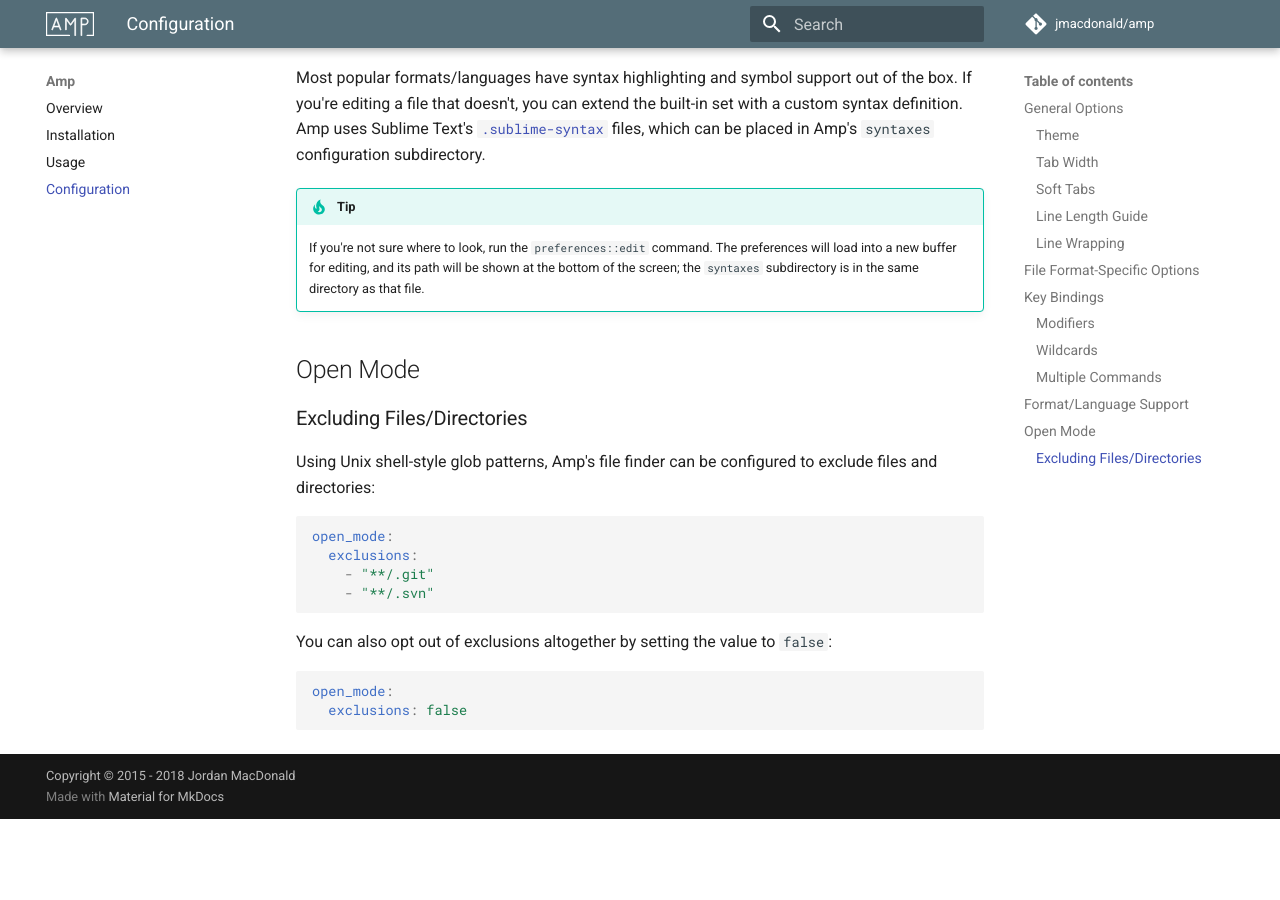
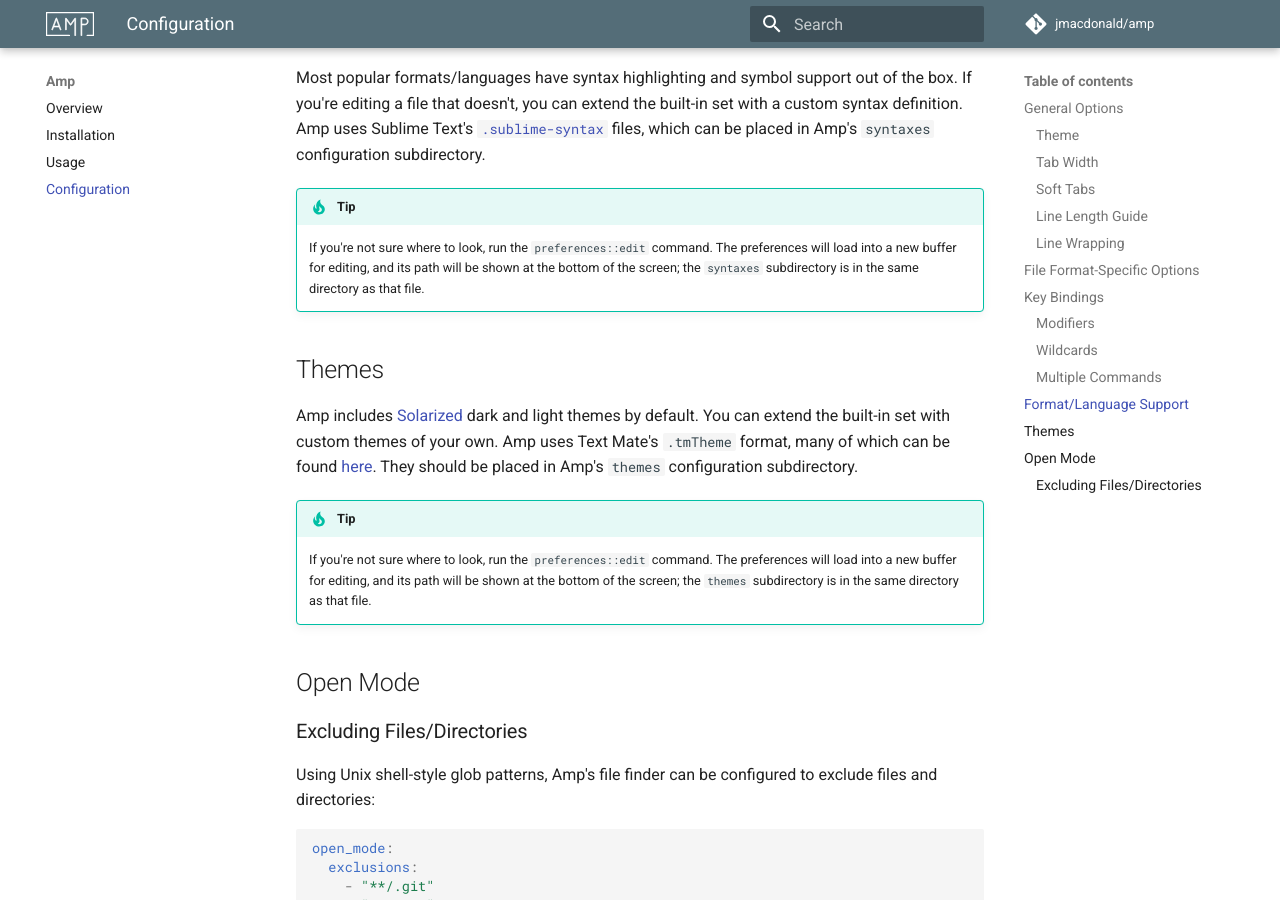
Before and after one commit to jmacdonald/amp, an MkDocs documentation site: the page built from documentation/pages/configuration.md, in a window 1280 px wide and 900 px high, scrolled down 3095 px. Built offline with MkDocs 1.6.1 and Material for MkDocs 9.7.7, drawn with Linux system fonts in a browser that asks for light colours; comment, search, counter and statistics services are not loaded; old or Windows-style settings are respelled for this version of MkDocs; before the commit the page ends 3914 px from its top, so only the background shows below that.

Commit message:
Add theme configuration documentation
Closes #38.

```diff
--- a/documentation/pages/configuration.md
+++ b/documentation/pages/configuration.md
@@ -138,6 +138,16 @@ Most popular formats/languages have syntax highlighting and symbol support out o
     will be shown at the bottom of the screen; the `syntaxes` subdirectory is in
     the same directory as that file.
 
+## Themes
+
+Amp includes [Solarized](http://ethanschoonover.com/solarized) dark and light themes by default. You can extend the built-in set with custom themes of your own. Amp uses Text Mate's `.tmTheme` format, many of which can be found [here](http://wiki.macromates.com/Themes/UserSubmittedThemes). They should be placed in Amp's `themes` configuration subdirectory.
+
+!!! tip
+    If you're not sure where to look, run the `preferences::edit` command.
+    The preferences will load into a new buffer for editing, and its path
+    will be shown at the bottom of the screen; the `themes` subdirectory is in
+    the same directory as that file.
+
 ## Open Mode
 
 ### Excluding Files/Directories
```
